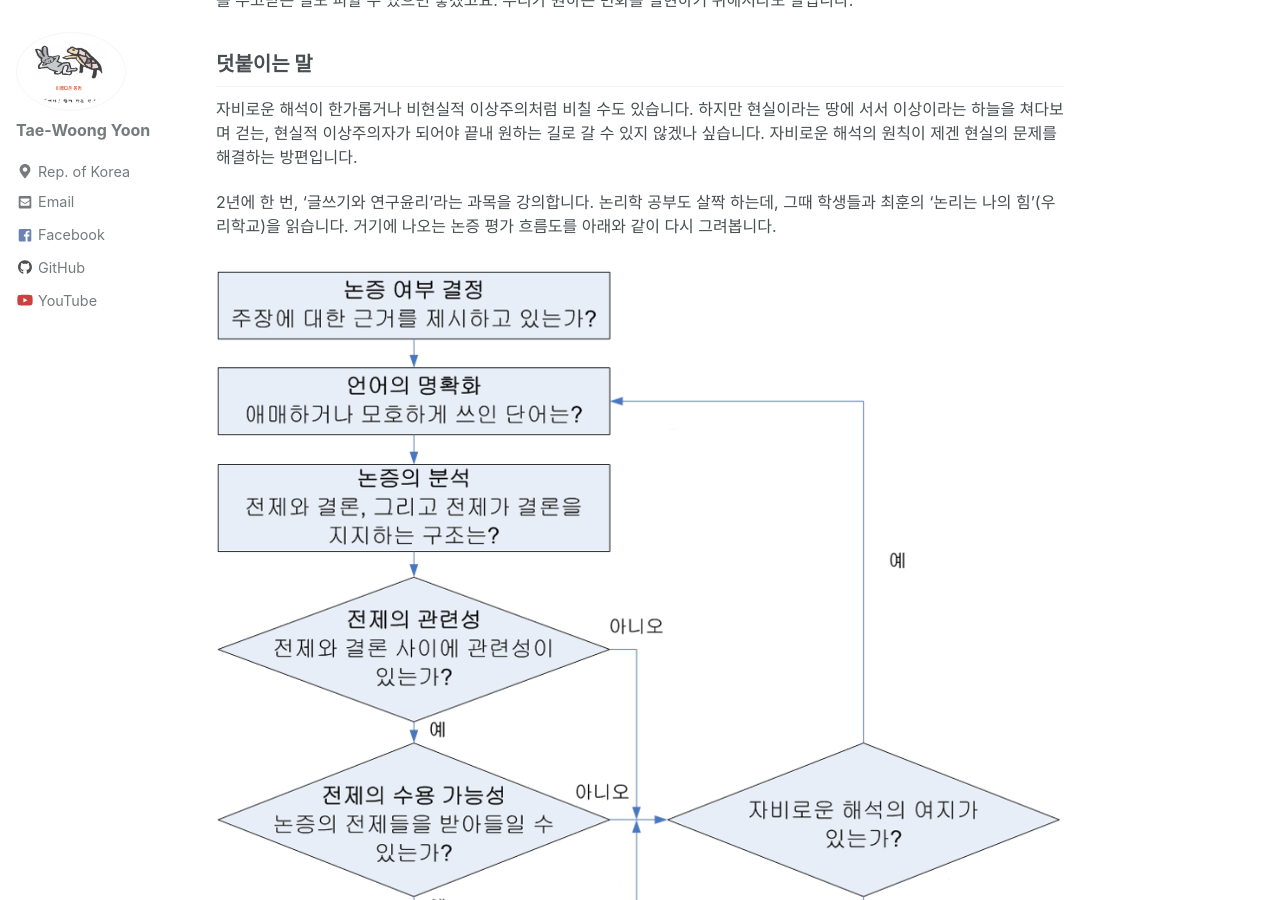
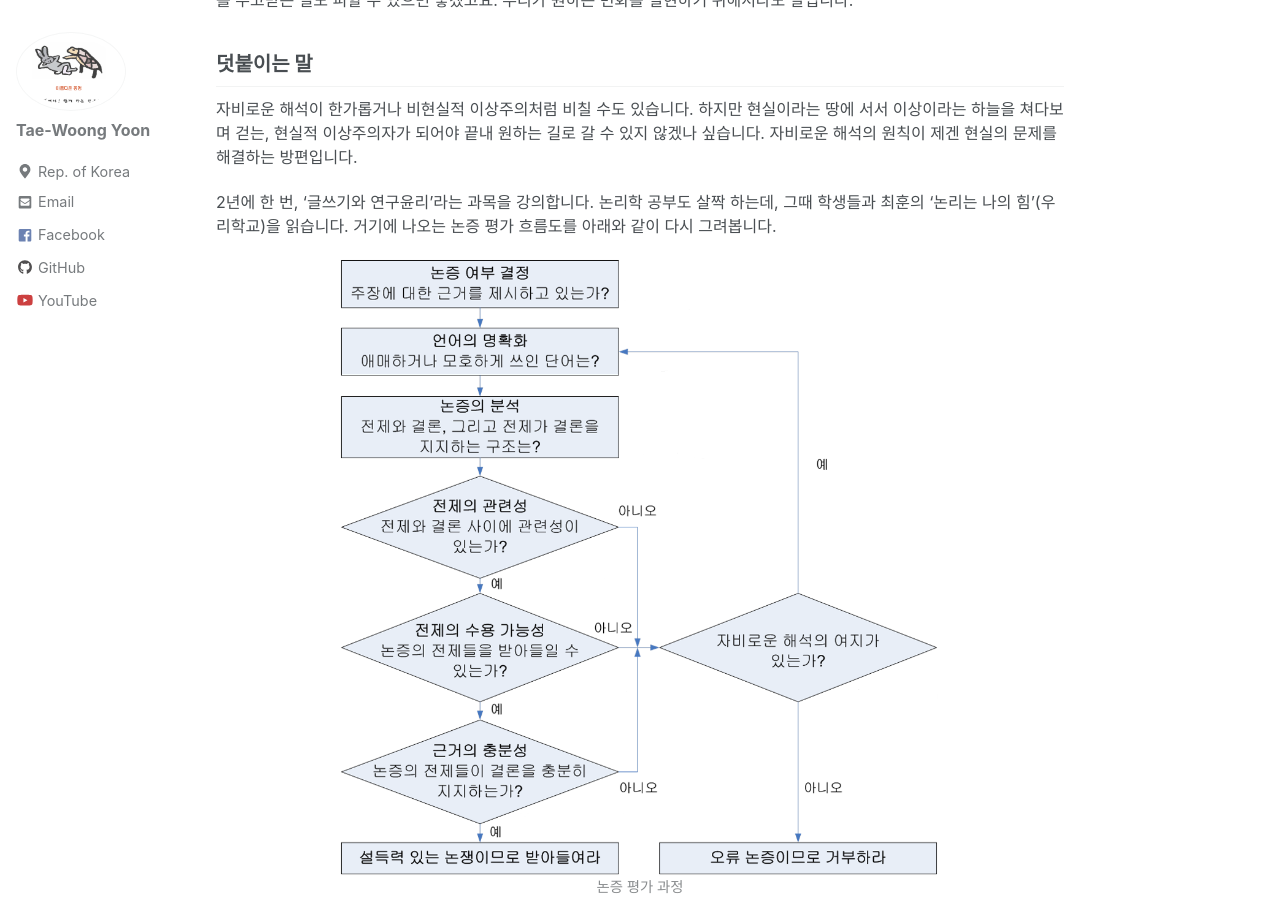
Before and after one commit to twy80/mkkim85.github.io, a Jekyll site: the page built from _posts/2020-08-14-logical.md, in a window 1280 px wide and 900 px high, scrolled down 978 px. Built offline with Jekyll 4.4.1, drawn with Linux system fonts in a browser that asks for light colours; nearby versions of some CDN libraries.

Commit message:
Update 2020-08-14-logical.md

```diff
--- a/_posts/2020-08-14-logical.md
+++ b/_posts/2020-08-14-logical.md
@@ -30,7 +30,7 @@
 
 2년에 한 번, '글쓰기와 연구윤리'라는 과목을 강의합니다. 논리학 공부도 살짝 하는데, 그때 학생들과 최훈의 '논리는 나의 힘'(우리학교)을 읽습니다. 거기에 나오는 논증 평가 흐름도를 아래와 같이 다시 그려봅니다.
 
-<center><figure>
+<center>
   <img src="/assets/images/logiical_procedure.png" width="600px">
   <figcaption>논증 평가 과정</figcaption>
-</figure></center>
+</center>
```
